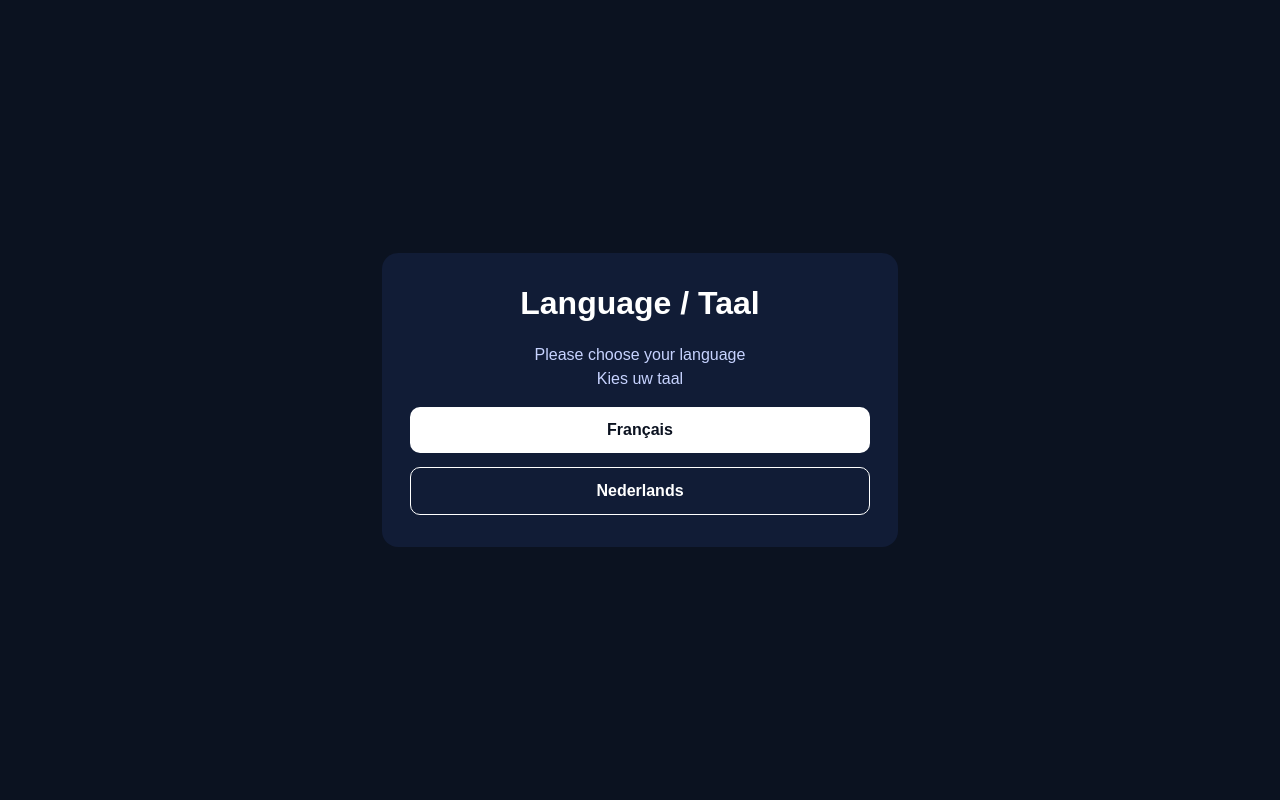
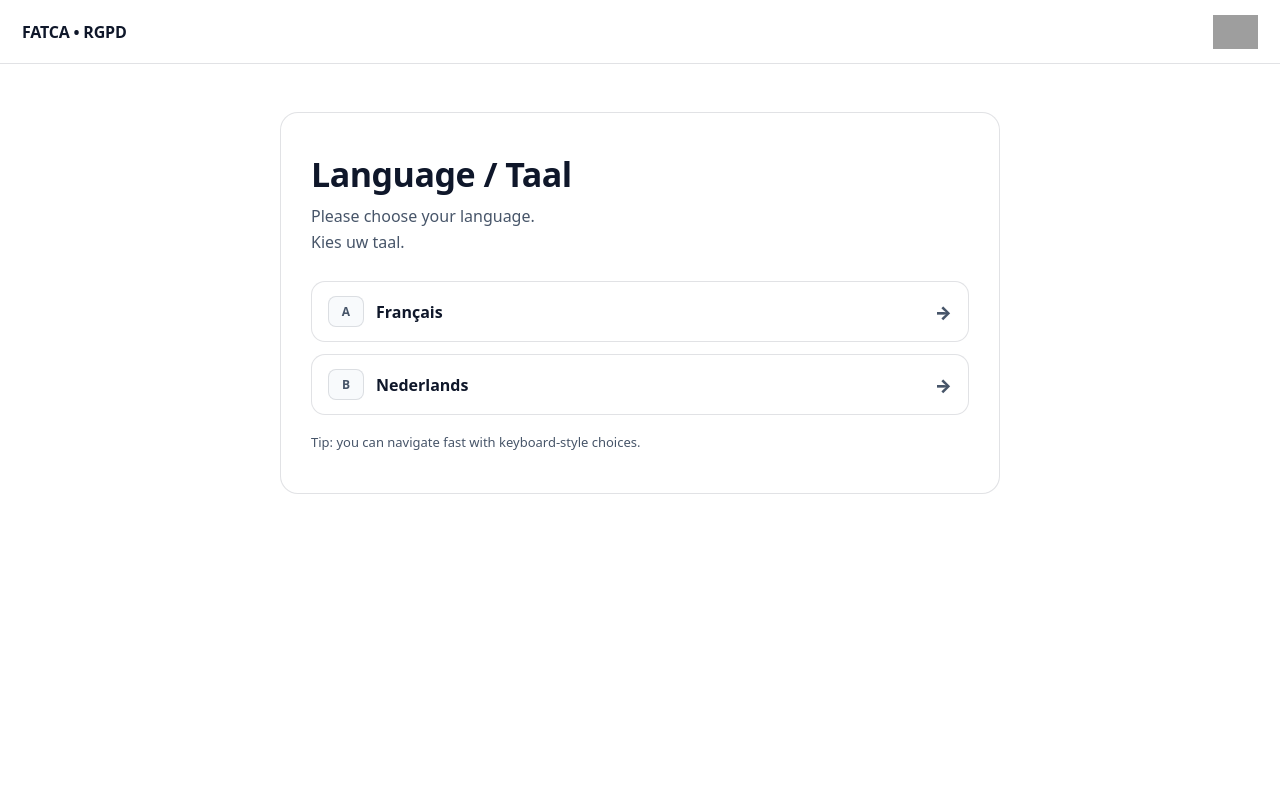
Before and after one commit to lehagrefabien-commits/fatca-application, a Flask app: page / in a window 1280 px wide. Run offline with Flask 3, Linux system fonts and the light colour scheme; some libraries are stand-ins or nearby versions; grey boxes are pictures that could not be loaded.

Commit message:
Update lang_select.html

```diff
--- a/templates/lang_select.html
+++ b/templates/lang_select.html
@@ -1,54 +1,159 @@
 <!doctype html>
-<html lang="fr">
+<html lang="und">
 <head>
   <meta charset="utf-8">
   <meta name="viewport" content="width=device-width, initial-scale=1">
-  <title>Choix de langue – FATCA</title>
+  <title>Language / Taal – FATCA</title>
+
   <style>
+    :root{
+      --bg:#ffffff;
+      --text:#0f172a;
+      --muted:#475569;
+      --line: rgba(15, 23, 42, 0.12);
+      --btn:#111827;
+      --btnText:#ffffff;
+      --focus: rgba(99, 102, 241, 0.25);
+    }
+    *{ box-sizing:border-box; }
     body{
       margin:0;
-      font-family: Arial, sans-serif;
-      background:#0b1220;
-      color:#fff;
+      font-family: ui-sans-serif, system-ui, -apple-system, Segoe UI, Roboto, Arial;
+      background: var(--bg);
+      color: var(--text);
+      min-height:100vh;
+    }
+    .topbar{
+      height:64px;
       display:flex;
       align-items:center;
-      justify-content:center;
-      min-height:100vh;
+      justify-content:space-between;
+      padding: 0 22px;
+      border-bottom: 1px solid var(--line);
+    }
+    .brand{
+      font-weight:800;
+      letter-spacing:-0.2px;
+    }
+    .logo{
+      height:34px;
+      width:auto;
+      display:block;
+    }
+
+    .wrap{
+      max-width: 980px;
+      margin: 0 auto;
+      padding: 48px 22px;
+    }
+    .card{
+      max-width: 720px;
+      margin: 0 auto;
+      padding: 42px 30px;
+      border: 1px solid var(--line);
+      border-radius: 18px;
+      background: #fff;
+    }
+    h1{
+      margin:0 0 10px 0;
+      font-size: clamp(24px, 3vw, 34px);
+      line-height:1.15;
+      letter-spacing:-0.5px;
+    }
+    p{
+      margin:0 0 26px 0;
+      color: var(--muted);
+      font-size: 16px;
+      line-height:1.6;
+    }
+    .choices{
+      display:grid;
+      gap: 12px;
+      margin-top: 8px;
+    }
+    a.choice{
+      display:flex;
+      align-items:center;
+      justify-content:space-between;
+      gap: 14px;
+      padding: 14px 16px;
+      border-radius: 14px;
+      border: 1px solid var(--line);
+      text-decoration:none;
+      color: var(--text);
+      background:#fff;
+      transition: transform .06s ease, box-shadow .12s ease;
+    }
+    a.choice:hover{
+      transform: translateY(-1px);
+      box-shadow: 0 10px 24px rgba(15,23,42,0.08);
+    }
+    .kbd{
+      font-weight:800;
+      font-size: 12px;
+      border: 1px solid var(--line);
+      border-radius: 8px;
+      padding: 6px 8px;
+      color: var(--muted);
+      background: #f8fafc;
+      min-width: 36px;
       text-align:center;
     }
-    .card{
-      background:#111c36;
-      border-radius:16px;
-      padding:32px 28px;
-      max-width:460px;
-      width:90%;
+    .label{
+      font-weight:750;
+      font-size: 16px;
     }
-    h1{ margin-top:0; }
-    p{ color:#c7d3ff; line-height:1.5; }
-    a.btn{
-      display:block;
-      margin-top:14px;
-      padding:14px;
-      border-radius:10px;
-      text-decoration:none;
-      font-weight:700;
-      background:#fff;
-      color:#0b1220;
+    .arrow{
+      color: var(--muted);
+      font-weight:900;
+      font-size: 18px;
+      line-height: 1;
     }
-    a.btn.alt{
-      background:transparent;
-      color:#fff;
-      border:1px solid #fff;
+    .hint{
+      margin-top: 18px;
+      font-size: 13px;
+      color: var(--muted);
+    }
+    .hint code{
+      background:#f8fafc;
+      border:1px solid var(--line);
+      border-radius: 8px;
+      padding: 2px 6px;
     }
   </style>
 </head>
+
 <body>
-  <div class="card">
-    <h1>Language / Taal</h1>
-    <p>Please choose your language<br>Kies uw taal</p>
+  <div class="topbar">
+    <div class="brand">FATCA • RGPD</div>
+    <img class="logo" src="/static/aaa-logo.png" alt="AAA">
+  </div>
 
-    <a class="btn" href="/context/fr">Français</a>
-    <a class="btn alt" href="/context/nl">Nederlands</a>
+  <div class="wrap">
+    <div class="card">
+      <h1>Language / Taal</h1>
+      <p>Please choose your language.<br>Kies uw taal.</p>
+
+      <div class="choices">
+        <a class="choice" href="/context/fr">
+          <div style="display:flex; align-items:center; gap:12px;">
+            <div class="kbd">A</div>
+            <div class="label">Français</div>
+          </div>
+          <div class="arrow">→</div>
+        </a>
+
+        <a class="choice" href="/context/nl">
+          <div style="display:flex; align-items:center; gap:12px;">
+            <div class="kbd">B</div>
+            <div class="label">Nederlands</div>
+          </div>
+          <div class="arrow">→</div>
+        </a>
+      </div>
+
+      <div class="hint">Tip: you can navigate fast with keyboard-style choices.</div>
+    </div>
   </div>
 </body>
 </html>
```
